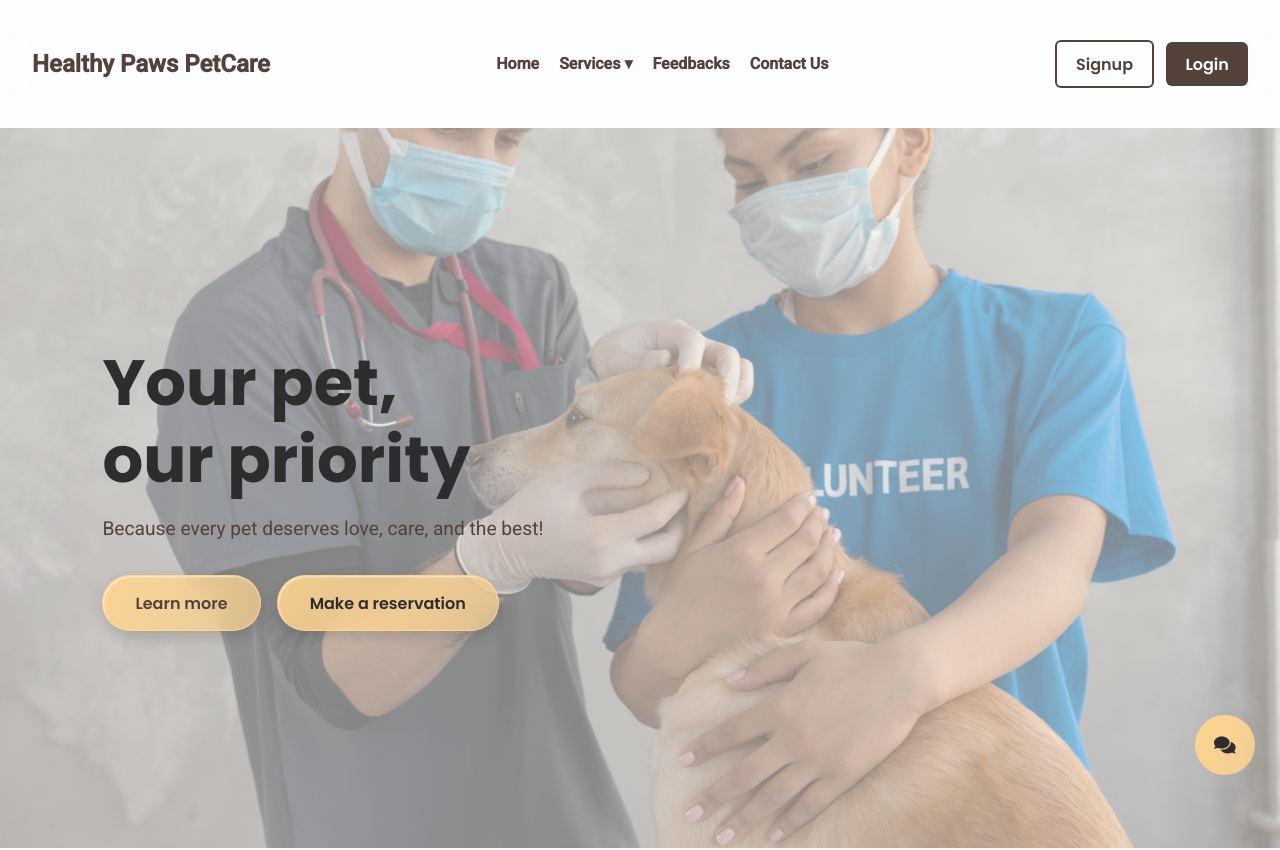
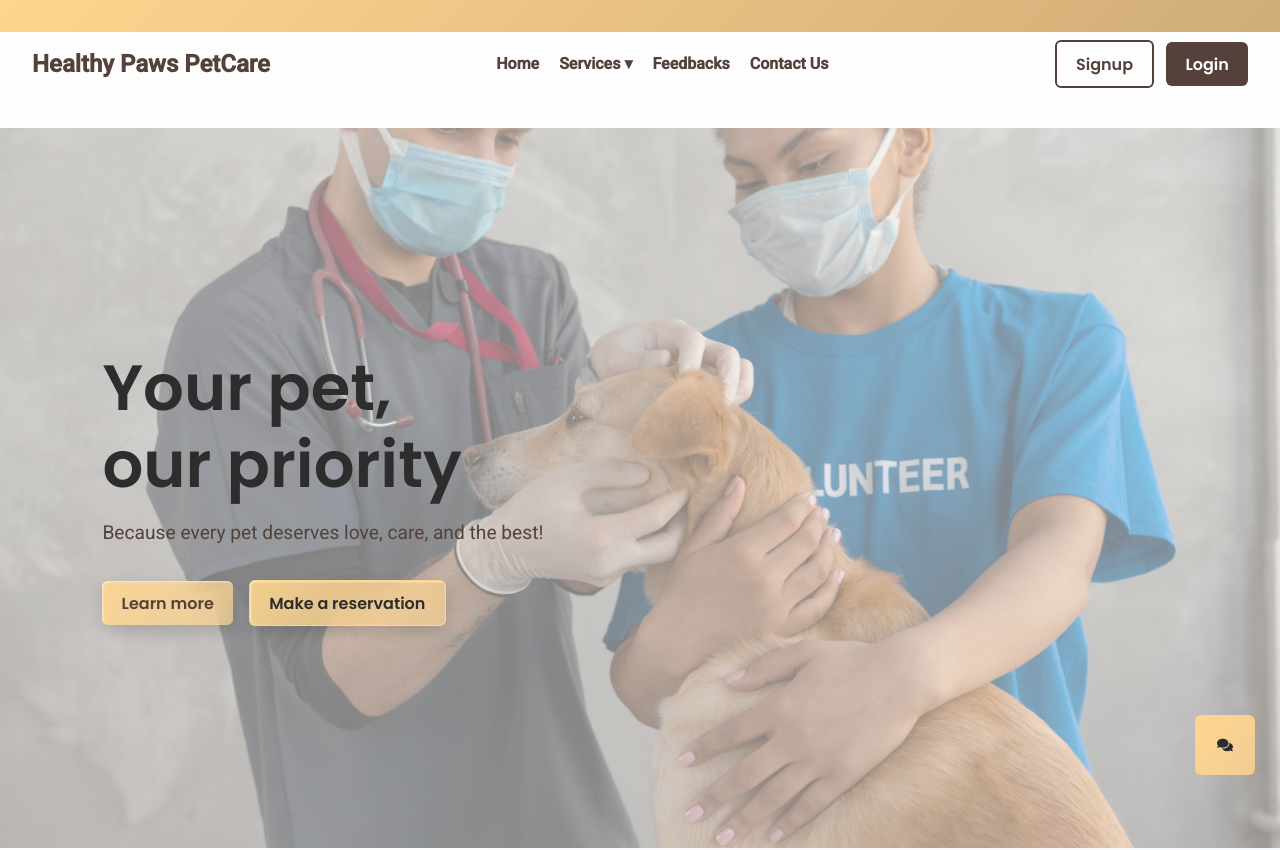
Before and after one commit to sandaliz/healthy-paws-petcare, a React (Create React App) app in the folder frontend/: page / in a window 1280 px wide. Shown: the top 850 px of the page. Built offline with nearby package versions, Linux system fonts and the light colour scheme; what chartjs-plugin-datalabels would draw is missing.

Commit message:
home css fixed

```diff
--- a/frontend/src/Components/Home/home.css
+++ b/frontend/src/Components/Home/home.css
@@ -1,5 +1,5 @@
-/* Base styling */
-body {
+/* === Home Page Root === */
+.home-page {
   font-family: 'Roboto', sans-serif;
   font-size: 16px;
   line-height: 1.5;
@@ -8,14 +8,17 @@ body {
   background: #fdfdfd;
 }
 
-h1, h2, h3 {
+/* Headings restricted to Home */
+.home-page h1,
+.home-page h2,
+.home-page h3 {
   font-family: 'Poppins', sans-serif;
   font-weight: 600;
   color: #2D2D2D;
 }
 
-/* Glassmorphism (reusable) */
-.glass-effect {
+/* Glassmorphism — scoped reusable */
+.home-page .glass-effect {
   background: rgba(255, 255, 255, 0.2);
   backdrop-filter: blur(12px);
   -webkit-backdrop-filter: blur(12px);
@@ -25,8 +28,8 @@ h1, h2, h3 {
   max-width: 100%;
 }
 
-/* Buttons (shared across sections) */
-button {
+/* Buttons (home-specific styles) */
+.home-page button {
   font-family: 'Poppins', sans-serif;
   font-size: 16px;
   font-weight: 600;
@@ -37,27 +40,27 @@ button {
   transition: 0.2s ease-in-out;
 }
 
-.btn-highlight {
+.home-page .btn-highlight {
   background-color: #FFD58E;
   color: #2D2D2D;
 }
 
-.btn-dark {
+.home-page .btn-dark {
   background-color: #54413C;
   color: white;
 }
 
-.btn-outline {
+.home-page .btn-outline {
   background: transparent;
   border: 2px solid #54413C;
   color: #54413C;
 }
 
-.btn-primary {
+.home-page .btn-primary {
   background-color: #54413C;
   color: white;
 }
 
-button:hover {
+.home-page button:hover {
   opacity: 0.85;
 }
--- a/frontend/src/Components/Home/home.js
+++ b/frontend/src/Components/Home/home.js
@@ -12,7 +12,7 @@ import "./home.css";
 
 const Home = () => {
   return (
-    <div>
+    <div className="home-page">
       <Navbar />
       <Hero />
       <PetStore />
@@ -20,7 +20,6 @@ const Home = () => {
       <Awareness />
       <About />
       <Footer />
-
       <ChatbotButton />
     </div>
   );
```
